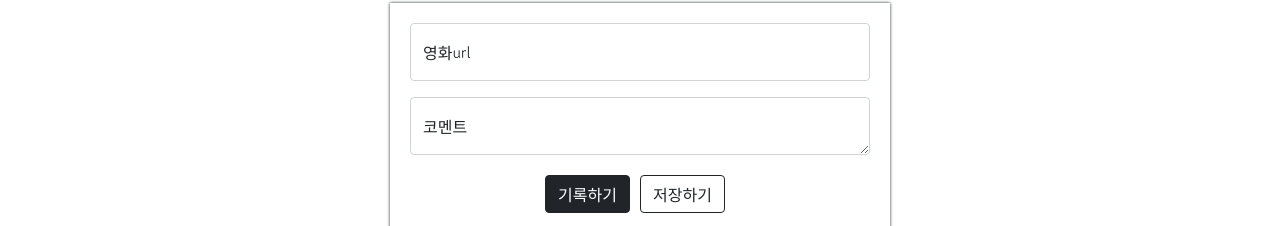
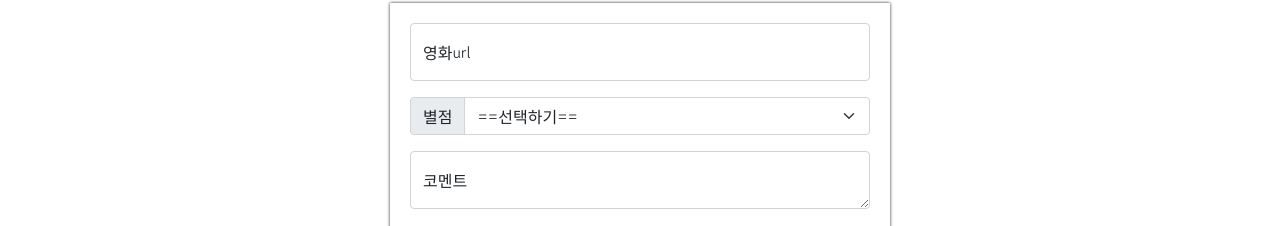
Before and after one commit to yuna3553/mypage, a plain HTML site: page index.html in a window 1280 px wide. Shown: the part 267-493 px from the top of the page. Drawn offline with nearby package versions, Linux system fonts and the light colour scheme.

Commit message:
Update index.html

```diff
--- a/index.html
+++ b/index.html
@@ -90,7 +90,7 @@
 
         }
 
-        .mybtn > button {
+        .mybtn>button {
 
             margin-right: 10px;
         }
@@ -109,10 +109,25 @@
             <input type="email" class="form-control" id="floatingInput" placeholder="name@example.com">
             <label for="floatingInput">영화url</label>
         </div>
+
+        <div class="input-group mb-3">
+            <label class="input-group-text" for="inputGroupSelect01">별점</label>
+            <select class="form-select" id="inputGroupSelect01">
+                <option selected>==선택하기==</option>
+                <option value="1">⭐</option>
+                <option value="2">⭐⭐</option>
+                <option value="3">⭐⭐⭐</option>
+                <option value="4">⭐⭐⭐⭐</option>
+                <option value="5">⭐⭐⭐⭐⭐</option>
+            </select>
+        </div>
+
         <div class="form-floating">
             <textarea class="form-control" placeholder="Leave a comment here" id="floatingTextarea"></textarea>
             <label for="floatingTextarea">코멘트</label>
         </div>
+
+
         <div class="mybtn">
 
             <button type="button" class="btn btn-dark">기록하기</button>
```
